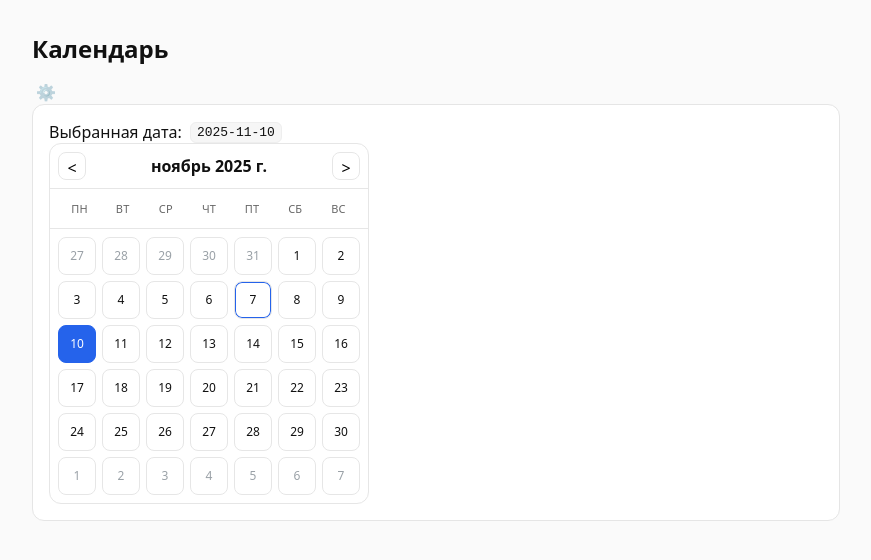
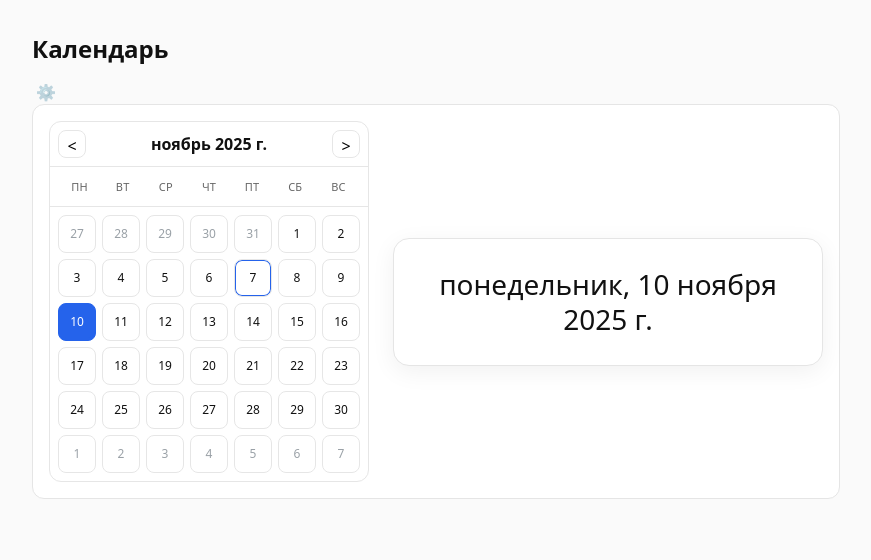
Before and after one commit to BMD63/calendar-app, a Vue app: page / in a window 1280 px wide. Both pictures are taken after a click on the button "10". Shown: the top 560 px of the page, without its empty margins (204-1075 px from the left). Built offline with nearby package versions, Linux system fonts and the light colour scheme.

Commit message:
style: polish calendar UI

```diff
--- a/src/App.vue
+++ b/src/App.vue
@@ -1,11 +1,18 @@
 <script setup>
-import { ref } from 'vue'
+import { ref, computed } from 'vue'
 import Calendar from './components/Calendar.vue'
 
 const selected = ref('')
 const locale = ref('ru-RU')
 const startWeekOn = ref(1) // 1 = понедельник, 0 = воскресенье
 const showSettings = ref(false)
+
+const selectedPretty = computed(() => {
+  if (!selected.value) return ''
+  const [y, m, d] = selected.value.split('-').map(Number)
+  const dt = new Date(y, (m || 1) - 1, d || 1)
+  return new Intl.DateTimeFormat(locale.value || undefined, { dateStyle: 'full' }).format(dt)
+  })
 
 </script>
 
@@ -44,16 +51,24 @@ const showSettings = ref(false)
       </label>
     </div>
 
-    <section class="panel">
-      <div class="row">
-        <label>Выбранная дата:</label>
-        <code>{{ selected || '—' }}</code>
-      </div>
-      <Calendar
+    <section class="panel panel--grid">
+      <div class="panel__left">
+        <Calendar
         v-model="selected"
         :locale="locale"
         :startWeekOn="startWeekOn"
         />
+      </div>
+      <div class="panel__right">
+        <div
+          v-if="selected"
+          class="date-badge"
+          :title="selected"
+          >
+          {{ selectedPretty }}
+        </div>
+      </div>
+
     </section>
   </main>
 </template>
@@ -75,6 +90,44 @@ h1 { margin: 0 0 16px; font-size: 24px; }
   padding: 16px;
   background: #fff;
 }
+.panel--grid{
+  display: grid;
+  grid-template-columns: auto 1fr;
+  gap: 24px;
+  min-height: 360px;
+}
+.panel__left{
+  display: flex;
+  align-items: flex-start;
+}
+.panel__right{
+  display: grid;
+  place-items: center;
+}
+.date-badge{
+  max-width: 520px;
+  padding: 28px 32px;
+  border: 1px solid #e5e5e5;
+  border-radius: 16px;
+  background: #fff;
+  box-shadow: 0 6px 24px rgba(0,0,0,.06);
+  font-size: 28px;
+  line-height: 1.25;
+  text-align: center;
+  word-break: break-word;
+}
+@media (max-width: 800px){
+  .panel--grid{
+    grid-template-columns: 1fr;
+    min-height: unset;
+    justify-items: center;
+  }
+  .panel__right{
+    place-items: center;
+  }
+  .date-badge{ width: 100%; }
+}
+
 .row {
   display: flex;
   gap: 8px;
--- a/src/components/Calendar.vue
+++ b/src/components/Calendar.vue
@@ -28,9 +28,9 @@ const emit = defineEmits([
 ])
 
 const initial =
-  normalizeDate(props.modelValue) ??
+  normalizeDate(props.modelValue) ?? // Если есть выбранная дата
   normalizeDate(props.initialMonth) ??
-  new Date()
+  new Date()    // Если дата не задана, используем текущую дату
 
 const viewAnchor = ref(initial)
 watch(
@@ -257,4 +257,28 @@ cal__day:focus-visible{
   border: 1px dashed var(--c-border);
   border-radius: 8px;
 }
+@media (max-width: 360px){
+  .cal{ width: 100%; }
+  .cal__header{ padding: 6px; }
+  .cal__label{ font-size: 14px; }
+  .cal__nav{
+    width: 24px;
+    height: 24px;
+  }
+  .cal__weekdays{
+    padding:6px;
+    font-size:10px;
+  }
+  .cal__grid{
+    gap: 4px;
+    padding:6px;
+  }
+  .cal__day{
+    height: 32px;
+    border-radius: 6px;
+  }
+  .cal__day-num{
+    font-size: 11px;
+  }
+}
 </style>
--- a/src/utils/date.js
+++ b/src/utils/date.js
@@ -16,7 +16,7 @@ export function formatYmd(date) {
   return `${y}-${pad2(m + 1)}-${pad2(d)}`
 }
 
-export function normalizeDate(input) {
+export function normalizeDate(input) {  // проверяем и нормализуем входные данные
   if (!input) return null
   if (input instanceof Date) return new Date(input.getFullYear(), input.getMonth(), input.getDate())
   if (typeof input === 'string') {
```
